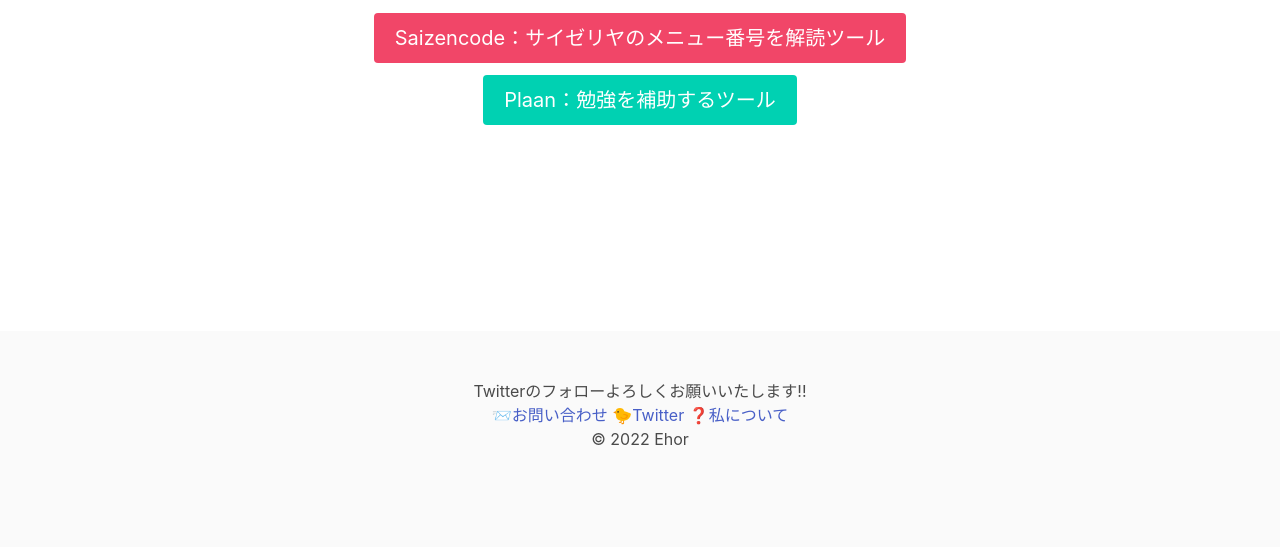
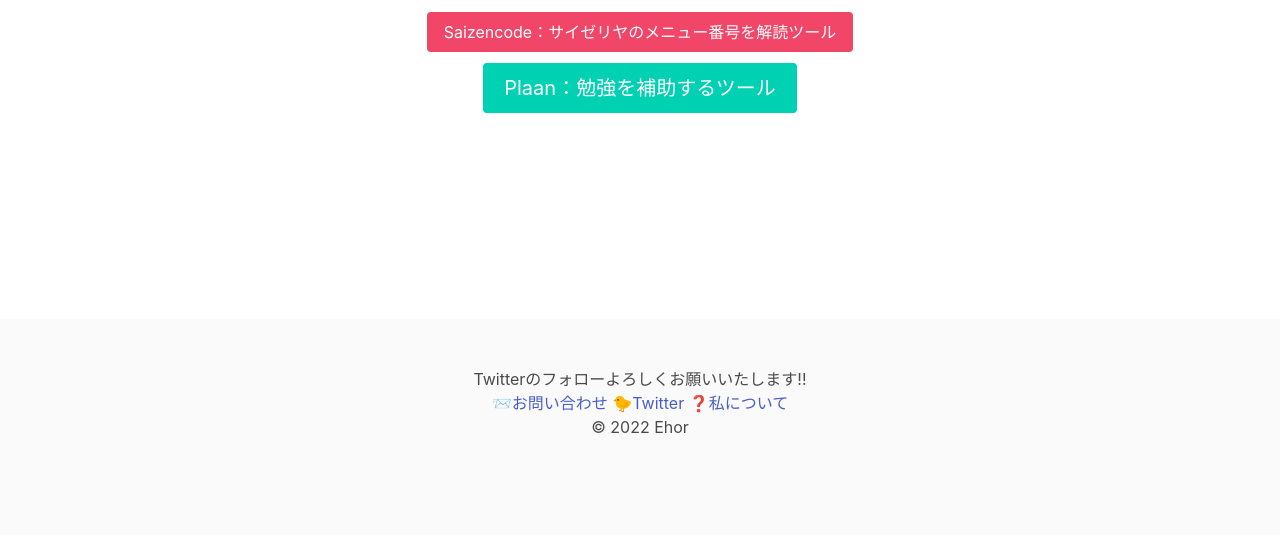
Before and after one commit to Ehor-developer/ehor, a plain HTML site: page app.html in a window 1280 px wide. Shown: the part 323-870 px from the top of the page. Drawn offline with nearby package versions, Linux system fonts and the light colour scheme.

Commit message:
Update app.html

```diff
--- a/app.html
+++ b/app.html
@@ -73,7 +73,7 @@
             <h1 class="title is-3">是非お使いください!!</h1>
 
             <a href="https://ehor-developer.github.io/Saizencode/">
-                <button class="button is-medium is-danger">Saizencode：サイゼリヤのメニュー番号を解読ツール</button>
+                <button class="button is-danger">Saizencode：サイゼリヤのメニュー番号を解読ツール</button>
             </a><br>
             <a href="https://ehor-developer.github.io/plaan/">
                 <button class="button is-medium is-primary">Plaan：勉強を補助するツール</button>
```
